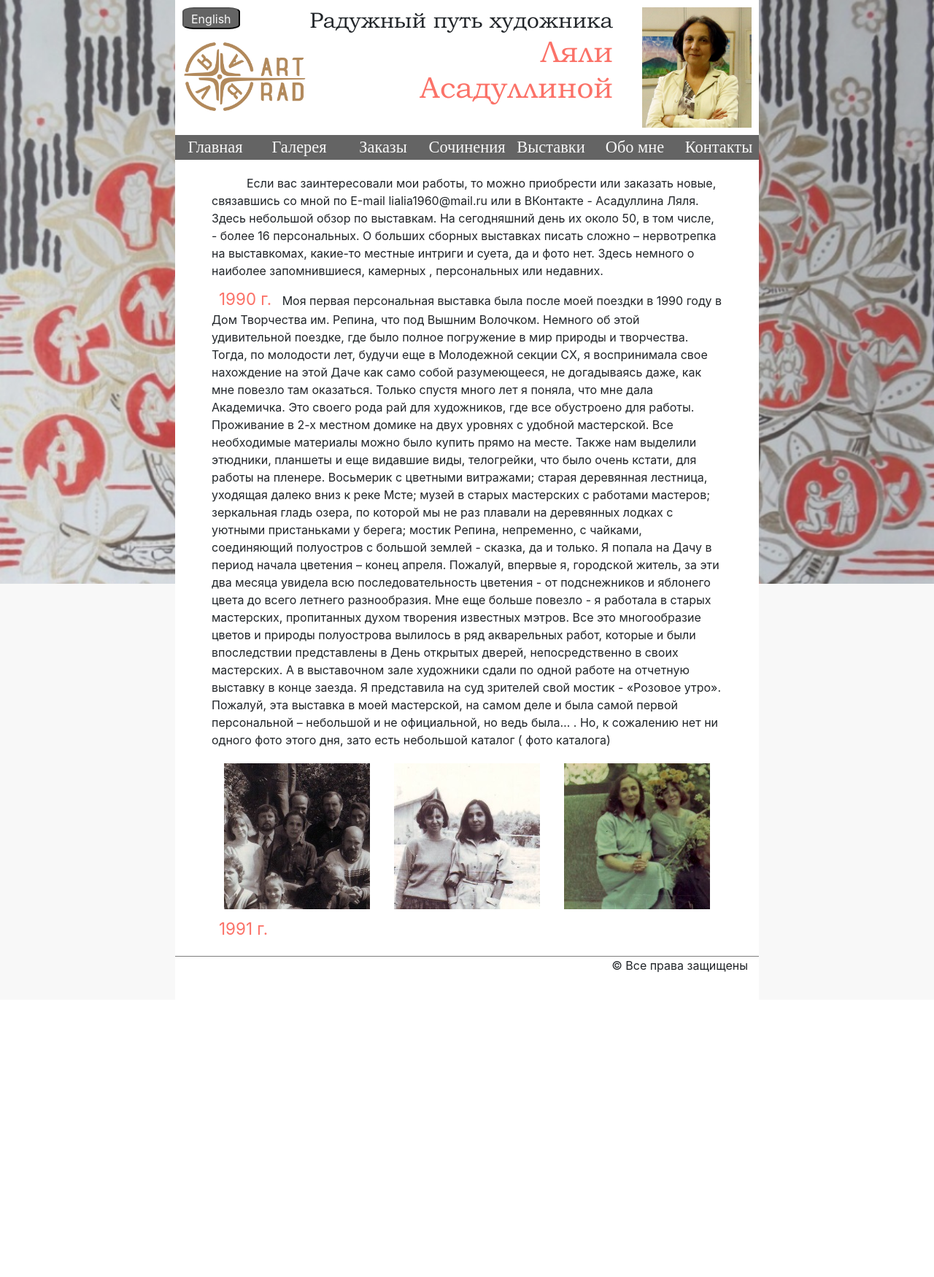
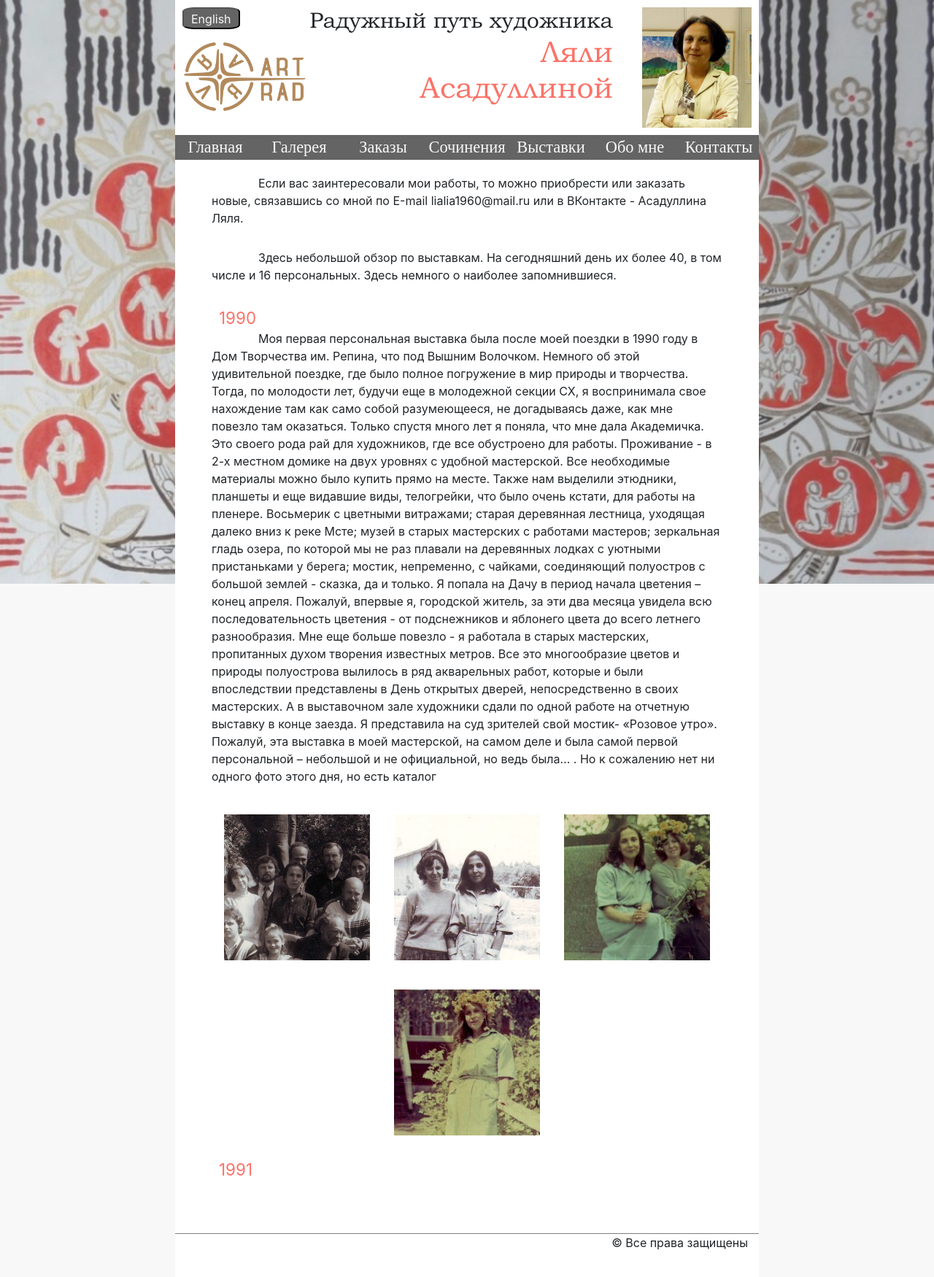
Before and after one commit to TheEsquel/Artrad, a PHP site: page /exhibition.html in a window 1280 px wide. Shown: the whole page at 73% size. Before the commit the page ends 1333 px from the top, so only its background shows below. Run offline with PHP 8.4, Linux system fonts and the light colour scheme; some web fonts are replaced.

Commit message:
Exhibition changes

```diff
--- a/css/style.css
+++ b/css/style.css
@@ -126,36 +126,29 @@ main {
     main .container .carousel {
       width: 90%;
       margin: 10px auto; }
-    main .container #exhibition_wrapper {
+    main .container #exhibitionWrapper {
       display: flex;
       flex-direction: column;
       width: 90%;
       margin: auto;
       padding: 10px; }
-      main .container #exhibition_wrapper #exhibition_intro {
-        text-indent: 3em; }
-      main .container #exhibition_wrapper .exhibition_section {
+      main .container #exhibitionWrapper .exhibitionSection {
         border-bottom: 1px black;
         margin-top: 10px; }
-        main .container #exhibition_wrapper .exhibition_section .exhibition_year {
+        main .container #exhibitionWrapper .exhibitionSection .exhibitionYear {
           font-size: 1.4em;
           color: #fb7268;
           padding: 0 10px;
-          display: inline-block; }
-        main .container #exhibition_wrapper .exhibition_section .exhibitionPictures {
+          display: block; }
+        main .container #exhibitionWrapper .exhibitionSection .exhibitionPictures {
           display: flex;
           justify-content: space-around;
           padding-top: 20px;
           flex-wrap: wrap; }
-          main .container #exhibition_wrapper .exhibition_section .exhibitionPictures .exhibition_horizontal {
-            width: 330px;
-            height: 220px;
-            background-size: cover;
-            margin-bottom: 15px; }
-          main .container #exhibition_wrapper .exhibition_section .exhibitionPictures .exhibition_vertical {
-            width: 170px;
-            height: 320px;
-            background-size: cover; }
+          main .container #exhibitionWrapper .exhibitionSection .exhibitionPictures .exhibitionPictureItem {
+            margin: 20px 0; }
+        main .container #exhibitionWrapper .exhibitionSection .exhibitionText {
+          text-indent: 4em; }
     main .container #vertical {
       float: left;
       list-style-type: none;
--- a/css/style.sass
+++ b/css/style.sass
@@ -134,36 +134,29 @@ main
     .carousel
       width: 90%
       margin: 10px auto
-    #exhibition_wrapper
+    #exhibitionWrapper
       display: flex
       flex-direction: column
       width: 90%
       margin: auto
       padding: 10px
-      #exhibition_intro
-        text-indent: 3em
-      .exhibition_section
+      .exhibitionSection
         border-bottom: 1px  black
         margin-top: 10px
-        .exhibition_year
+        .exhibitionYear
           font-size: 1.4em
           color: #fb7268
           padding:  0 10px
-          display: inline-block
+          display: block
         .exhibitionPictures
           display: flex
           justify-content: space-around
           padding-top: 20px
           flex-wrap: wrap
-          .exhibition_horizontal
-            width: 330px
-            height: 220px
-            background-size: cover
-            margin-bottom: 15px
-          .exhibition_vertical
-            width: 170px
-            height: 320px
-            background-size: cover
+          .exhibitionPictureItem
+            margin: 20px 0
+        .exhibitionText
+          text-indent: 4em
     #vertical
       a
         text-decoration: none
--- a/exhibition.html
+++ b/exhibition.html
@@ -7,13 +7,13 @@
           integrity="sha384-PsH8R72JQ3SOdhVi3uxftmaW6Vc51MKb0q5P2rRUpPvrszuE4W1povHYgTpBfshb" crossorigin="anonymous">
     <link rel="stylesheet"  type="text/css" href="css/style.css">
     <link href="https://fonts.googleapis.com/css?family=Spectral+SC" rel="stylesheet">
-
+    <script src="js/jquery-3.3.1.min.js"></script>
+    <script src="js/exhibition/exhibition.js"></script>
+    <script src="js/exhibition/pictures.js"> </script>
+    <script src="js/exhibition/main.js"></script>
 </head>
 <body>
-        <script src="js/script.js"></script>
-        <script src="js/exhibition.js"></script>
-        <script src="js/pictures.js"> </script>
-        <script src="js/jquery-3.3.1.min.js"></script>
+
 <div id="background"></div>
 <header>
     <div class="container">
@@ -47,53 +47,7 @@
         <div id="modalWindowPicture"  >
             <img src="" alt="" class="modalImage" id="modalExhibitionImage">
         </div>
-        <div class="content" id="exhibition_wrapper">
-            <section class="exhibition_section" id="exhibition_intro">
-                Если вас заинтересовали мои работы, то  можно приобрести или заказать новые,
-                связавшись со мной  по Е-mail lialia1960@mail.ru  или в ВКонтакте  - Асадуллина Ляля.
-                Здесь небольшой обзор по выставкам. На сегодняшний день их около 50, в том числе, -
-                более 16 персональных. О больших сборных выставках писать сложно – нервотрепка на
-                выставкомах, какие-то местные интриги и суета, да и фото нет. Здесь немного о
-                наиболее запомнившиеся, камерных , персональных или недавних.
-            </section>
-            <section class="exhibition_section">
-                <div class="exhibition_text">
-                    <span class="exhibition_year"> 1990 г.</span>
-                    Моя первая персональная выставка была  после моей поездки в 1990 году
-                    в Дом Творчества им. Репина, что под Вышним Волочком. Немного об этой
-                    удивительной поездке, где было полное погружение в мир природы и творчества.
-                    Тогда, по молодости лет, будучи еще в Молодежной секции СХ,  я воспринимала
-                    свое нахождение на этой Даче  как само собой разумеющееся, не догадываясь даже,
-                    как мне повезло там оказаться. Только спустя много лет я поняла, что мне дала
-                    Академичка. Это своего рода рай для художников, где все обустроено для работы.
-                    Проживание   в 2-х местном домике на двух уровнях с удобной мастерской.
-                    Все необходимые материалы можно было купить прямо на месте.
-                    Также нам выделили этюдники, планшеты и  еще видавшие виды, телогрейки,
-                    что было очень кстати, для работы на пленере. Восьмерик с цветными витражами;
-                    старая деревянная лестница, уходящая далеко вниз к реке Мсте; музей в старых
-                    мастерских с работами мастеров; зеркальная гладь озера, по которой мы не раз
-                    плавали на деревянных лодках с уютными пристаньками у берега; мостик Репина,
-                    непременно, с чайками, соединяющий полуостров с большой землей - сказка, да и
-                    только. Я попала на  Дачу в  период начала цветения – конец апреля.  Пожалуй,
-                    впервые я, городской житель, за эти два месяца увидела всю последовательность
-                    цветения  - от подснежников и яблонего цвета до всего летнего разнообразия.
-                    Мне еще больше повезло - я работала  в старых мастерских, пропитанных духом
-                    творения известных мэтров. Все это многообразие цветов и природы полуострова
-                    вылилось в ряд акварельных работ, которые и были впоследствии представлены в
-                    День открытых дверей, непосредственно в своих мастерских. А в выставочном зале
-                    художники сдали по одной работе  на отчетную выставку в конце заезда.
-                    Я представила на суд зрителей свой мостик - «Розовое утро». Пожалуй, эта выставка
-                    в моей мастерской, на самом деле и была самой первой персональной – небольшой и
-                    не официальной, но ведь была… . Но, к сожалению нет ни одного фото этого дня, зато
-                    есть небольшой каталог ( фото каталога)
-                </div>
-                <div id="exhibitionPictures1990" class="exhibitionPictures">
-
-                </div>
-            <section class="exhibition_section">
-                <span class="exhibition_year"> 1991 г.</span>
-            </section>
-            <section class="exhibition_section"></section>
+        <div class="content" id="exhibitionWrapper">
 
         </div>
     </div>
--- a/js/exhibition.js
+++ /dev/null
@@ -1,35 +0,0 @@
-window.onload = function () {
-    var pictures1990 = document.getElementById('exhibitionPictures1990');
-    for (key in exhibitionObject["1990"]){
-        //создаем  превью картинки,  назначаем класс ,  id
-        var exhibitionPictureItem = document.createElement('img');
-        exhibitionPictureItem.setAttribute('class' , 'exhibitionPictureItem');
-        pictureId = 'exhibitionPicture_' + key;
-        exhibitionPictureItem.setAttribute('id', pictureId);
-        var keyInteger = parseInt(key);
-        console.log (keyInteger);
-        var picUrl = exhibitionObject["1990"][key].urlPrev;
-        exhibitionPictureItem.setAttribute('src', picUrl);
-        pictures1990.appendChild(exhibitionPictureItem);
-        exhibitionPictureItem.addEventListener ('click', showModalPicture);
-    }
-    var images = document.getElementsByTagName('img');
-    console.log(images + ' is an ' + typeof images);
-
-
-}
-
-
-function showModalPicture () {
-    var modalWindowElement =  document.getElementById('modalWindowPicture');
-    var modalImageElement =  document.getElementById('modalExhibitionImage');
-    modalWindowElement.style.width = '1000px';
-    var imageId = this.id.split('_')[1];
-    var imageUrl = exhibitionObject["1990"].toString;
-    console.log(imageUrl);
-    // console.log(exhibitionObject);
-    modalWindowElement.style.display = 'block';
-    var srcImage = exhibitionObject['1990']["1"].url.toString;
-    // modalImageElement.setAttribute('src', srcImage);
-    var imageWindth =  exhibitionObject["1990"][key].width;
-}
--- /dev/null
+++ b/js/exhibition/main.js
@@ -0,0 +1,26 @@
+$(function () {
+   //  получил  секцию  для вступления
+   let $exhibitionTextsElements = $('.exhibitionText');
+
+   // аяксом берем текст из txt
+    $.ajax({
+
+        type: 'get',
+        url: './json/exhibition.json',
+        dataType: 'json',
+        context: this,
+        success: function (data) {
+            for(key in data){
+            let $exhibition = new Exhibition(key);
+                $exhibition.render(key, data[key]);
+            }
+        },
+        error: function (error) {
+            console.log(error);
+        }
+
+    });
+
+
+
+});
```
Also changed, not shown: js/exhibition/exhibition.js (added, +54 -0 lines), json/exhibition.json (added, +74 -0 lines), img/exhibition/prev/exhibition_3_prev.jpg, js/exhibition/pictures.js (renamed from js/pictures.js), 1 other file.
